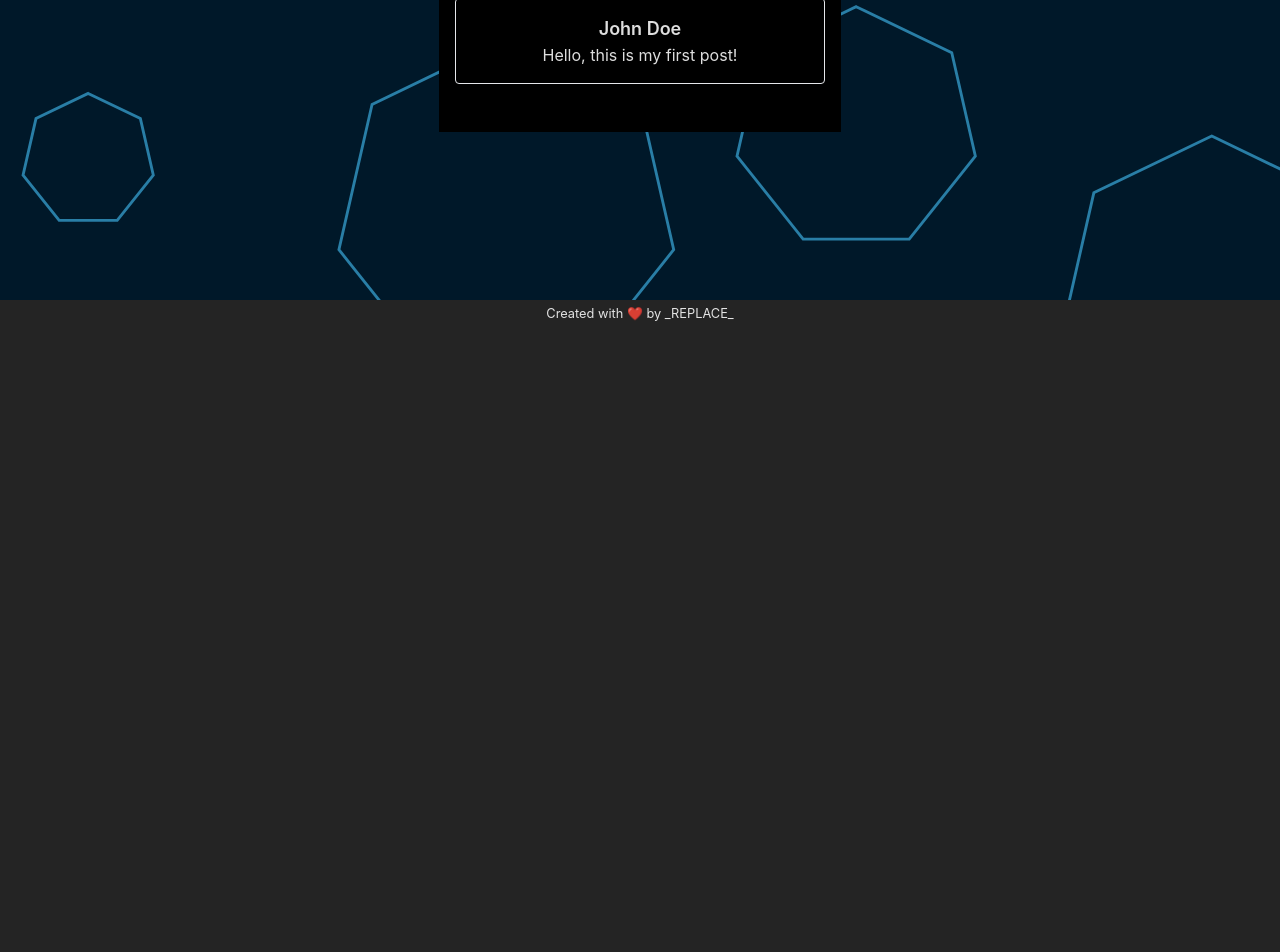
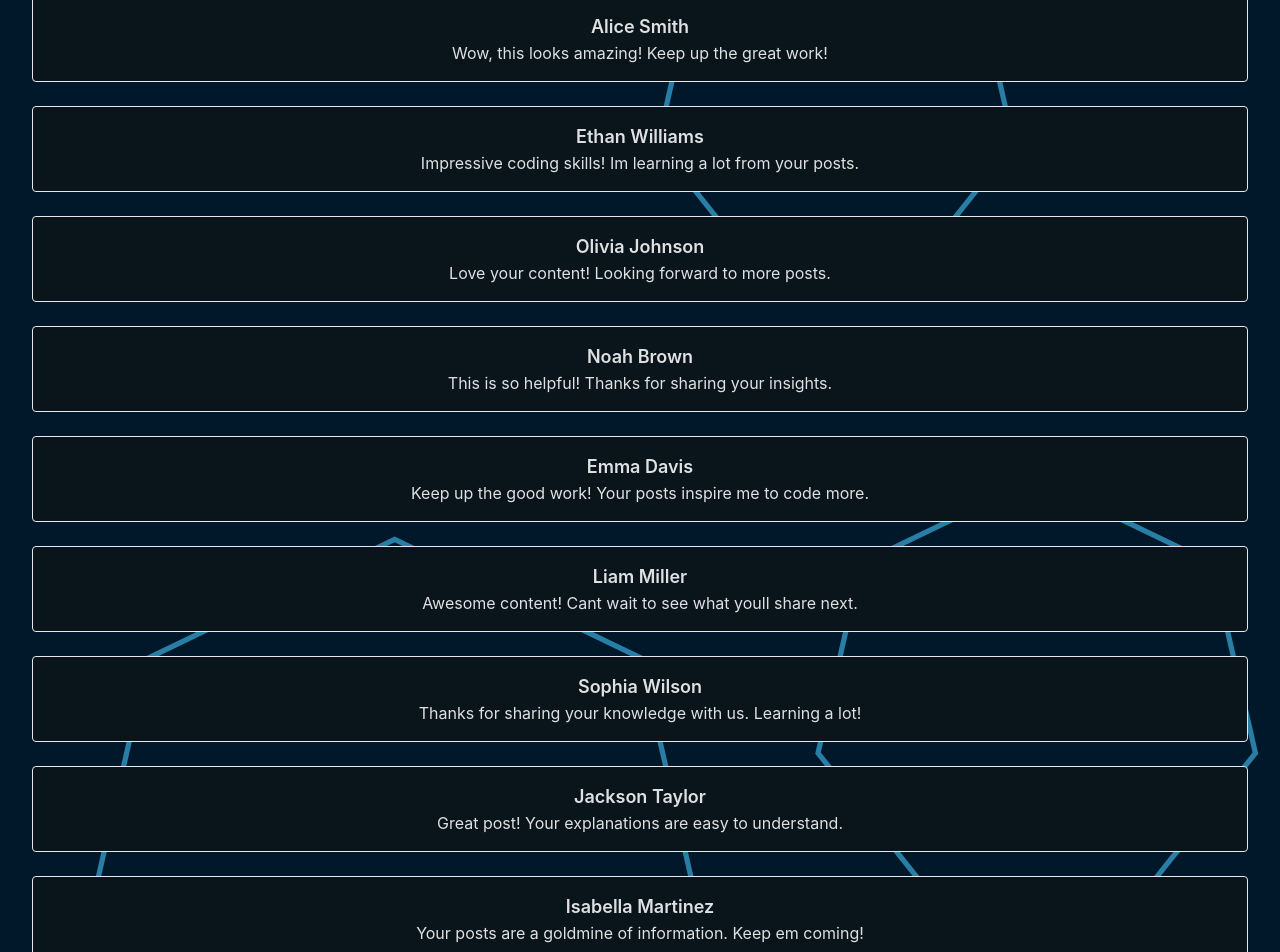
Before and after one commit to Noroff-FED-Campus-Assignments/css-frameworks-thor, a React (Vite) app: page / in a window 1280 px wide. Shown: the part 500-1452 px from the top of the page. Before the commit the page ends 824 px from the top, so only its background shows below. Built offline with nearby package versions, Linux system fonts and the light colour scheme.

Commit message:
Fixed comments on homepage

```diff
--- a/src/components/Feed.jsx
+++ b/src/components/Feed.jsx
@@ -2,11 +2,55 @@
 function Feed() {
   return (
     <div className="my-4">
-      {/* Example Post */}
-      <div className="p-4 border rounded">
+      <div className="my-6 comment-card p-4 bg-comment border rounded">
         <h2 className="text-lg font-semibold">John Doe</h2>
         <p>Hello, this is my first post!</p>
       </div>
+      <div className="my-6  comment-card p-4 bg-comment border rounded">
+        <h2 className="text-lg font-semibold">Alice Smith</h2>
+        <p>Wow, this looks amazing! Keep up the great work!</p>
+      </div>
+
+      <div className="my-6  comment-card p-4 bg-comment border rounded">
+        <h2 className="text-lg font-semibold">Ethan Williams</h2>
+        <p>Impressive coding skills! Im learning a lot from your posts.</p>
+      </div>
+
+      <div className="my-6 comment-card p-4 bg-comment border rounded">
+        <h2 className="text-lg font-semibold">Olivia Johnson</h2>
+        <p>Love your content! Looking forward to more posts.</p>
+      </div>
+
+      <div className="my-6 comment-card p-4 bg-comment border rounded">
+        <h2 className="text-lg font-semibold">Noah Brown</h2>
+        <p>This is so helpful! Thanks for sharing your insights.</p>
+      </div>
+
+      <div className="my-6 comment-card p-4 bg-comment border rounded">
+        <h2 className="text-lg font-semibold">Emma Davis</h2>
+        <p>Keep up the good work! Your posts inspire me to code more.</p>
+      </div>
+
+      <div className="my-6 comment-card p-4 bg-comment border rounded">
+        <h2 className="text-lg font-semibold">Liam Miller</h2>
+        <p>Awesome content! Cant wait to see what youll share next.</p>
+      </div>
+
+      <div className="comment-card p-4 bg-comment border rounded">
+        <h2 className="text-lg font-semibold">Sophia Wilson</h2>
+        <p>Thanks for sharing your knowledge with us. Learning a lot!</p>
+      </div>
+
+      <div className="my-6 comment-card p-4 bg-comment border rounded">
+        <h2 className="text-lg font-semibold">Jackson Taylor</h2>
+        <p>Great post! Your explanations are easy to understand.</p>
+      </div>
+
+      <div className="my-6 comment-card p-4 bg-comment border rounded">
+        <h2 className="text-lg font-semibold">Isabella Martinez</h2>
+        <p>Your posts are a goldmine of information. Keep em coming!</p>
+      </div>
+
     </div>
   );
 }
--- a/src/components/HomePage.jsx
+++ b/src/components/HomePage.jsx
@@ -4,18 +4,18 @@ import Feed from './Feed';
 
 function HomePage() {
   return (
-    <div className="container mx-auto px-4 py-8">
+    <div className="container mx-auto px-4">
       <div className="flex justify-between items-center mb-8">
-        <SearchBar />
+        <SearchBar className="bg-white text-gray-800 rounded-md px-4 py-2 w-1/2" />
 
-        <button className="bg-purple-600 text-white px-4 py-2 rounded-md hover:bg-purple-700 focus:outline-none focus:ring-2 focus:ring-purple-600">
+        <button className="bg-purple-600 text-white px-4 p-2 rounded-md hover:bg-purple-700 focus:outline-none focus:ring-2 focus:ring-purple-600">
           New Post
         </button>
       </div>
 
       <div className="grid gap-6">
-        <NewPostForm />
-        <Feed />
+        <NewPostForm className="bg-white rounded-md p-4" />
+        <Feed className="bg-white rounded-md p-4" />
       </div>
     </div>
   );
--- a/src/pages/Home.jsx
+++ b/src/pages/Home.jsx
@@ -1,14 +1,13 @@
 import HomePage from "../components/HomePage";
 import bgImage from "../assets/gradient-background-shape.svg";
+
 function Home() {
   return (
-    <>
-      <div className="flex items-center justify-center min-h-screen bg-cover bg-center" style={{ backgroundImage: `url(${bgImage})` }}>
-        <div className=" bg-black">
-          <HomePage />
-        </div>
+    <div className="min-h-screen bg-cover bg-center" style={{ backgroundImage: `url(${bgImage})` }}>
+      <div className="container mx-auto px-4 py-16">
+        <HomePage />
       </div>
-    </>
+    </div>
   );
 }
 
--- a/tailwind.config.js
+++ b/tailwind.config.js
@@ -2,7 +2,11 @@
 export default {
   content: ["./src/**/*.{js,jsx,ts,tsx}"],
   theme: {
-    extend: {},
+    extend: {
+      colors: {
+        comment: "#09141b",
+      },
+    },
   },
   plugins: [],
 };
```
